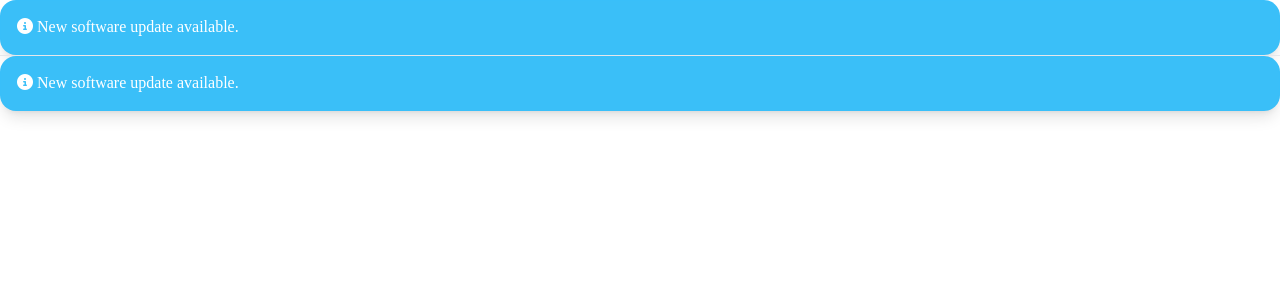
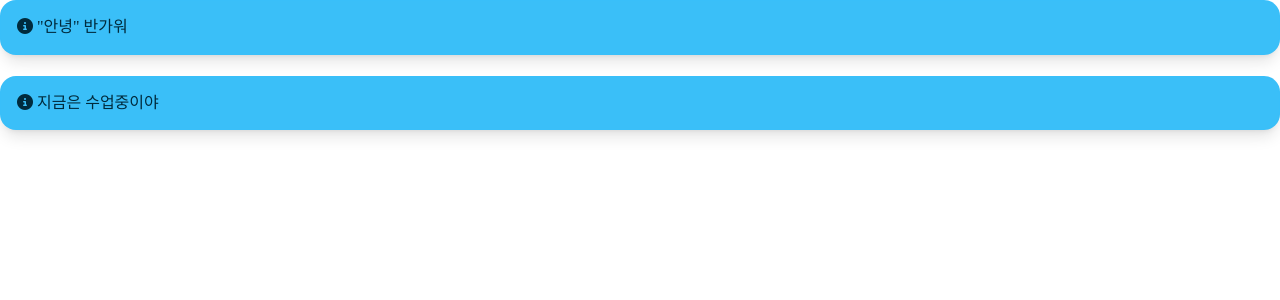
Before and after one commit to NewBean0312/react-test, a React (Create React App) app: page / in a window 1280 px wide. Shown: the top 300 px of the page. Built offline with nearby package versions, Linux system fonts and the light colour scheme; a web font is replaced by a local one.

Commit message:
Alert 컴포넌트 옵션 작업

```diff
--- a/src/Notice.js
+++ b/src/Notice.js
@@ -1,14 +1,16 @@
 import React, { useState } from "react";
 
-function Alert() {
+function Alert({color: color_, children}) {
+  const color = color_ ?? "red";
+
   return (
     <>
       <div className="alert alert-info shadow-lg">
-        <div className="text-white">
+        <div className={`text-[${color}]`}>
           <span>
             <i className="fa-solid fa-circle-info"></i>
           </span>
-          <span> New software update available.</span>
+          <span> {children}</span>
         </div>
       </div>
     </>
@@ -18,9 +20,9 @@ function Alert() {
 function Notice() {
   return (
     <>
-      <Alert />
-      <hr />
-      <Alert />
+      <Alert>"안녕" 반가워</Alert>
+      <br />
+      <Alert color="pink">지금은 수업중이야</Alert>
     </>
   );
 }
```
